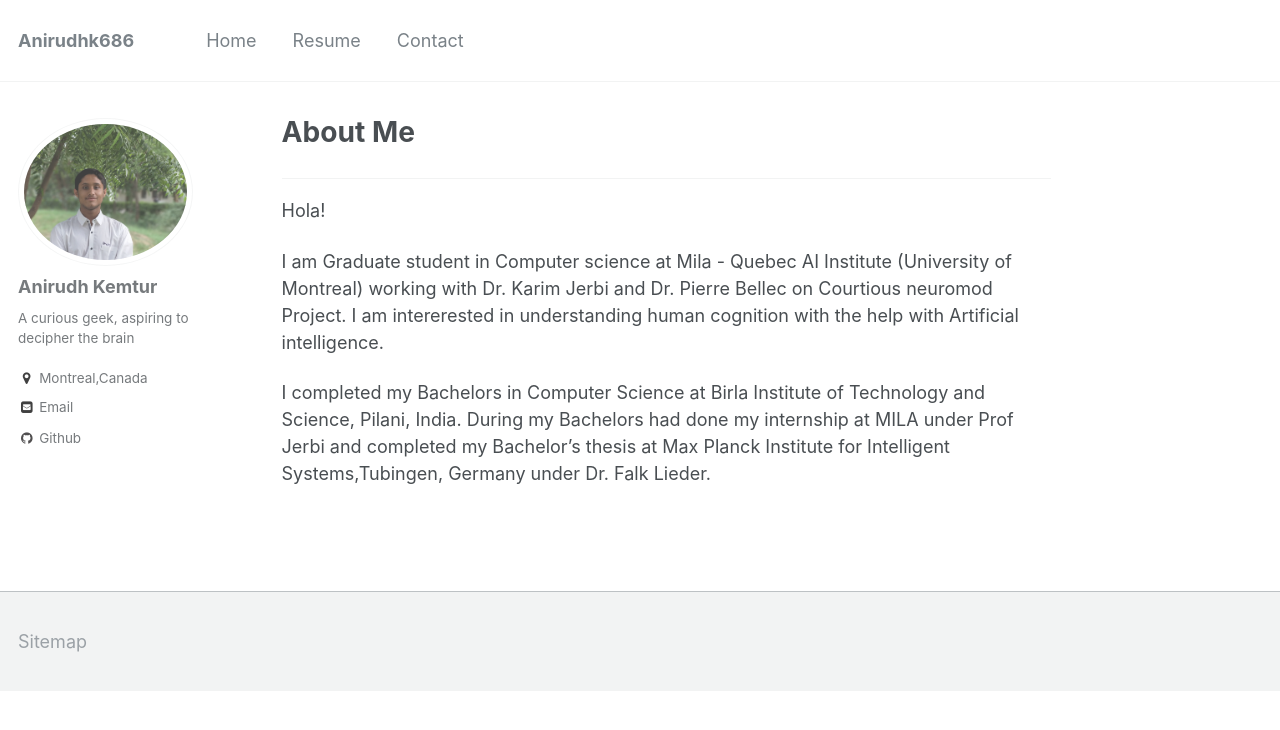
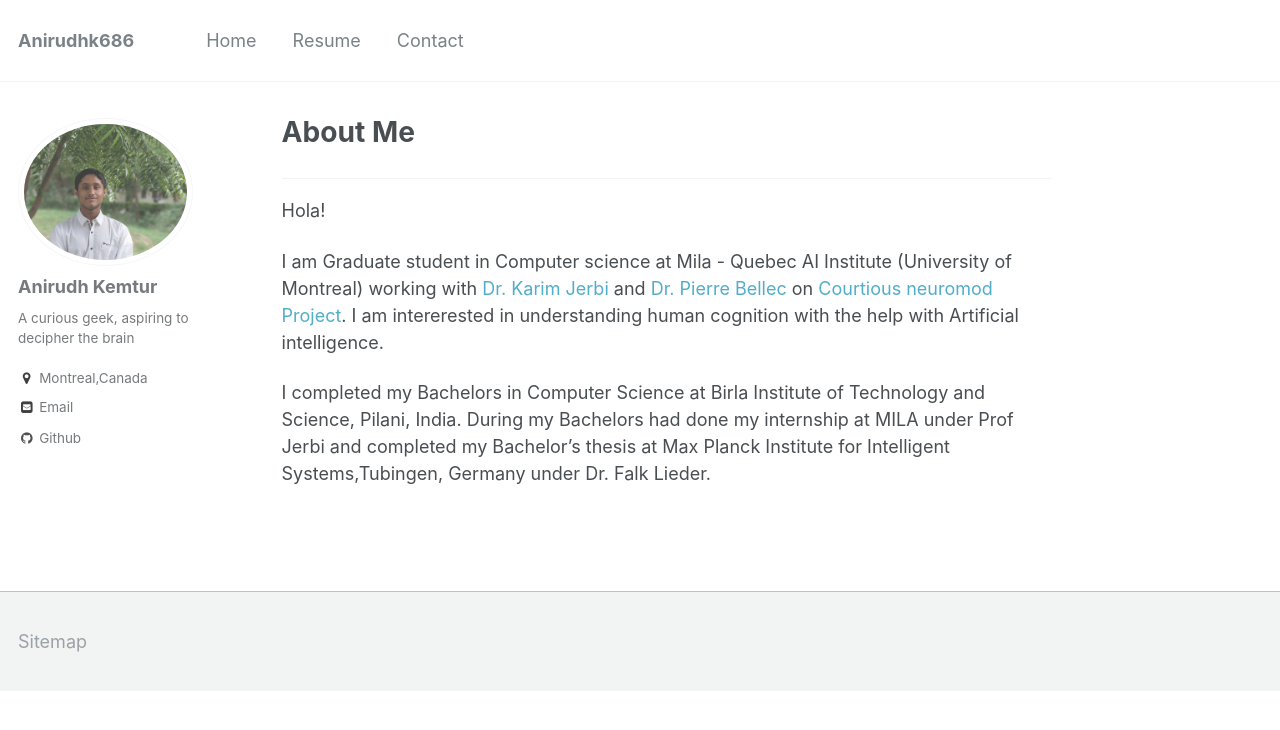
Before and after one commit to anirudhk686/anirudhk686.github.io, a Jekyll site: the page built from _pages/about.md, in a window 1280 px wide. Shown: the top 730 px of the page. Built offline with Jekyll 4.4.1, drawn with Linux system fonts in a browser that asks for light colours; part of the change alters nothing that is shown.

```diff
--- a/_pages/about.md
+++ b/_pages/about.md
@@ -8,7 +8,7 @@ redirect_from:
 ***
 Hola!
 
-I am Graduate student in Computer science at Mila - Quebec AI Institute (University of Montreal) working with Dr. Karim Jerbi and Dr. Pierre Bellec on Courtious neuromod Project.
+I am Graduate student in Computer science at Mila - Quebec AI Institute (University of Montreal) working with [Dr. Karim Jerbi](https://mila.quebec/en/person/karim-jerbi/) and [Dr. Pierre Bellec](https://simexp.github.io/lab-website/team.html) on [Courtious neuromod Project](https://www.cneuromod.ca/).
 I am intererested in understanding human cognition with the help with Artificial intelligence.
 
 I completed my Bachelors in Computer Science at Birla Institute of Technology and Science, Pilani, India.
```
